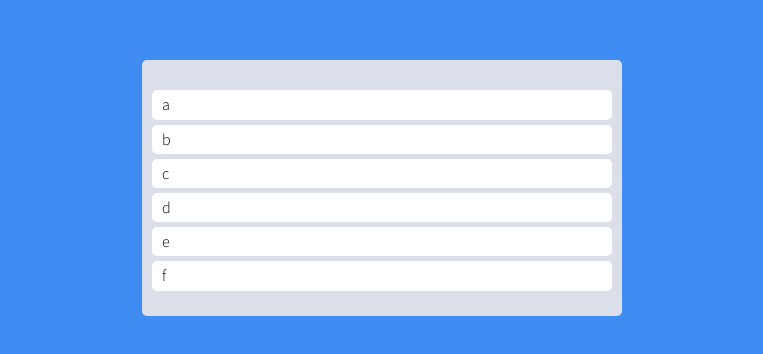
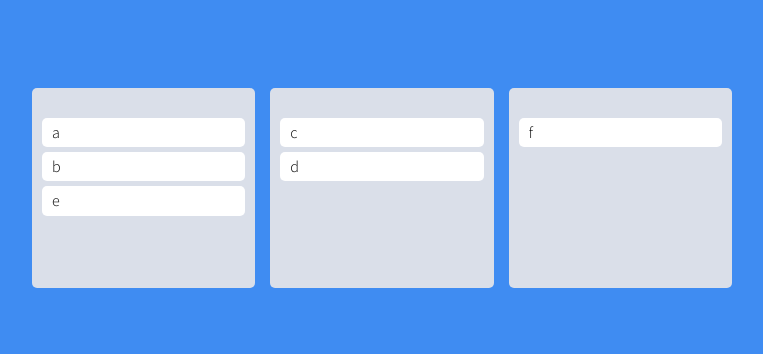
Before and after one commit to ng-lee/react-masterclass-2021-part-3, a React (Create React App) app: page / in a window 1280 px wide. Shown: the part 212-566 px from the top of the page, without its empty margins (258-1021 px from the left). Built offline with nearby package versions, Linux system fonts and the light colour scheme.

Commit message:
multi boards

```diff
--- a/src/App.tsx
+++ b/src/App.tsx
@@ -1,12 +1,12 @@
 import styled from "styled-components";
-import { DragDropContext, Droppable, DropResult } from "react-beautiful-dnd";
+import { DragDropContext, DropResult } from "react-beautiful-dnd";
 import { useRecoilState } from "recoil";
 import { toDoState } from "./atoms";
-import DraggableCard from "./components/DraggableCard";
+import Board from "./components/Board";
 
 const Wrapper = styled.div`
   display: flex;
-  max-width: 480px;
+  max-width: 700px;
   width: 100%;
   margin: 0 auto;
   justify-content: center;
@@ -17,42 +17,28 @@
 const Boards = styled.div`
   display: grid;
   width: 100%;
-  grid-template-columns: repeat(1, 1fr);
-`;
-
-const Board = styled.div`
-  padding: 20px 10px;
-  padding-top: 30px;
-  background-color: ${(props) => props.theme.boardColor};
-  border-radius: 5px;
-  min-height: 200px;
+  grid-template-columns: repeat(3, 1fr);
+  gap: 15px;
 `;
 
 function App() {
   const [toDos, setToDos] = useRecoilState(toDoState);
   const onDragEnd = ({ draggableId, destination, source }: DropResult) => {
     if (!destination) return;
-    setToDos((prevToDos) => {
+    /* setToDos((prevToDos) => {
       const toDosCopy = [...prevToDos];
       toDosCopy.splice(source.index, 1);
       toDosCopy.splice(destination?.index, 0, draggableId);
       return toDosCopy;
-    });
+    }); */
   };
   return (
     <DragDropContext onDragEnd={onDragEnd}>
       <Wrapper>
         <Boards>
-          <Droppable droppableId="one">
-            {(provided) => (
-              <Board ref={provided.innerRef} {...provided.droppableProps}>
-                {toDos.map((toDo, index) => (
-                  <DraggableCard key={toDo} index={index} toDo={toDo} />
-                ))}
-                {provided.placeholder}
-              </Board>
-            )}
-          </Droppable>
+          {Object.keys(toDos).map((boardId) => (
+            <Board boardId={boardId} key={boardId} toDos={toDos[boardId]} />
+          ))}
         </Boards>
       </Wrapper>
     </DragDropContext>
--- a/src/atoms.tsx
+++ b/src/atoms.tsx
@@ -1,6 +1,14 @@
 import { atom, selector } from "recoil";
 
-export const toDoState = atom({
+interface IToDoState {
+  [key: string]: string[];
+}
+
+export const toDoState = atom<IToDoState>({
   key: "toDo",
-  default: ["a", "b", "c", "d", "e", "f"],
+  default: {
+    to_do: ["a", "b", "e"],
+    doing: ["c", "d"],
+    done: ["f"],
+  },
 });
--- /dev/null
+++ b/src/components/Board.tsx
@@ -0,0 +1,33 @@
+import { Droppable } from "react-beautiful-dnd";
+import styled from "styled-components";
+import DraggableCard from "./DraggableCard";
+
+const Wrapper = styled.div`
+  padding: 20px 10px;
+  padding-top: 30px;
+  background-color: ${(props) => props.theme.boardColor};
+  border-radius: 5px;
+  min-height: 200px;
+`;
+
+interface IBoardProps {
+  toDos: string[];
+  boardId: string;
+}
+
+function Board({ toDos, boardId }: IBoardProps) {
+  return (
+    <Droppable droppableId={boardId}>
+      {(provided) => (
+        <Wrapper ref={provided.innerRef} {...provided.droppableProps}>
+          {toDos.map((toDo, index) => (
+            <DraggableCard key={toDo} index={index} toDo={toDo} />
+          ))}
+          {provided.placeholder}
+        </Wrapper>
+      )}
+    </Droppable>
+  );
+}
+
+export default Board;
--- a/src/components/DraggableCard.tsx
+++ b/src/components/DraggableCard.tsx
@@ -16,7 +16,7 @@
 
 function DraggableCard({ toDo, index }: IDraggableProps) {
   return (
-    <Draggable draggableId={toDo} index={index} key={toDo}>
+    <Draggable draggableId={toDo} index={index}>
       {(provided) => (
         <Card
           ref={provided.innerRef}
```
